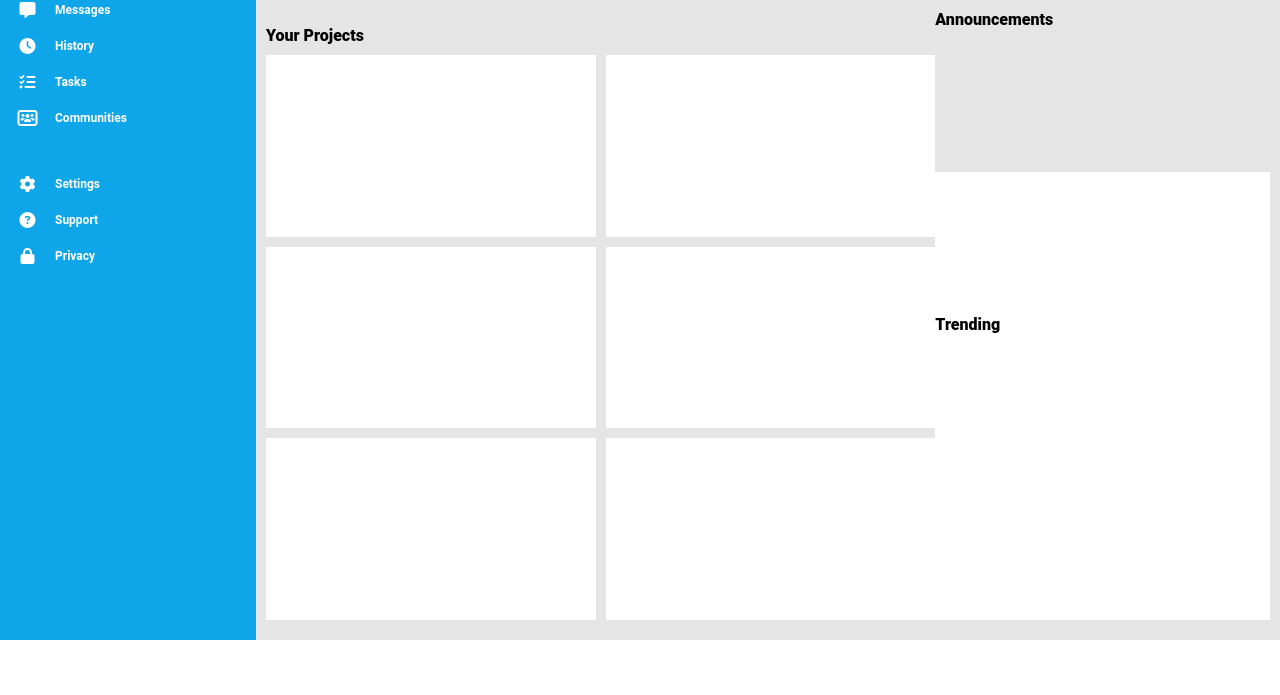
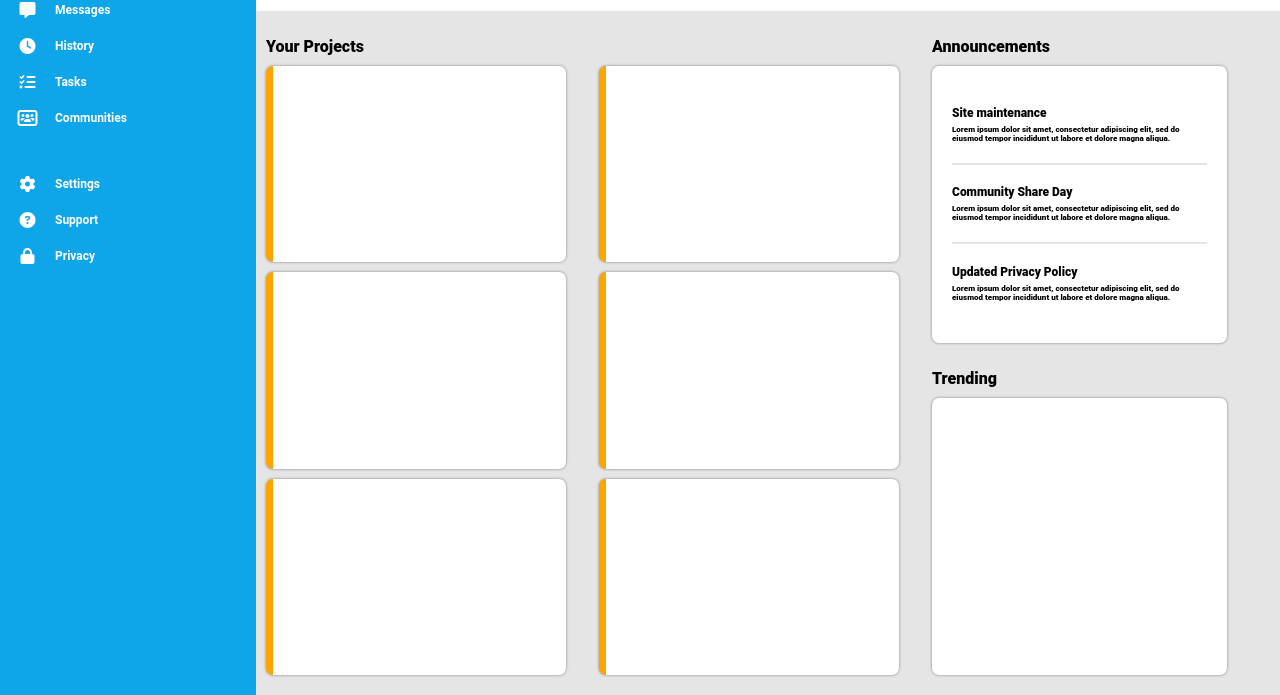
Before and after one commit to ivanf-12/admin-dashboard, a plain HTML site: page index.html in a window 1280 px wide. Shown: the part 160-855 px from the top of the page. Before the commit the page ends 800 px from the top, so only its background shows below. Drawn offline with Linux system fonts and the light colour scheme.

Commit message:
finish "announcements" section

```diff
--- a/index.html
+++ b/index.html
@@ -100,7 +100,26 @@
     <div class="right-main">
       <div class="announcements-container">
         <p class="announcements">Announcements</p>
-        <div class="announcements-box"></div>
+        <div class="announcements-box">
+          <div class="announcements-small first">
+            <p class="small-title">Site maintenance</p>
+            <p class="small-paragraph">Lorem ipsum dolor sit amet, consectetur
+            adipiscing elit, sed do eiusmod tempor incididunt ut labore et
+            dolore magna aliqua.</p>
+          </div>
+          <div class="announcements-small second">
+            <p class="small-title">Community Share Day</p>
+            <p class="small-paragraph">Lorem ipsum dolor sit amet, consectetur
+              adipiscing elit, sed do eiusmod tempor incididunt ut labore et
+              dolore magna aliqua.</p>
+          </div>
+          <div class="announcements-small">
+            <p class="small-title">Updated Privacy Policy</p>
+            <p class="small-paragraph">Lorem ipsum dolor sit amet, consectetur
+              adipiscing elit, sed do eiusmod tempor incididunt ut labore et
+              dolore magna aliqua.</p>
+          </div>
+        </div>
       </div>
       <div class="trending-container">
         <p class="trending">Trending</p>
--- a/styles.css
+++ b/styles.css
@@ -181,7 +181,8 @@ body {
   background: #e5e5e5;
   display: grid;
   grid-template-columns: 2fr 1fr;
-  padding: 10px 10px 20px 10px;
+  padding: 10px 20px 20px 10px;
+  gap: 10px;
 }
 
 .left-main {
@@ -204,13 +205,57 @@ body {
 .right-main {
   display: grid;
   grid-template-rows: repeat(2, 1fr);
+  gap: 10px;
 }
 
 .announcements-container, .trending-container {
   display: grid;
-  grid-template-rows: 35px, 1fr;
+  grid-template-rows: 35px 1fr;
+  gap: 10px;
 }
 
-.announcements-box, .trending-container {
-  background: white
+.announcements, .trending {
+  display: grid;
+  align-items: end;
 }
+
+.announcements-box, .trending-box {
+  background: white;
+  width: 90%;
+}
+
+.card, .announcements-box, .trending-box {
+  border-radius: 7px;
+  box-shadow: 0px 0px 3px gray;
+  max-width: 300px;
+}
+
+.card {
+  border-left: 7px solid orange;
+}
+
+.announcements-box {
+  display: grid;
+  grid-template-rows: repeat(3, 1fr);
+  padding: 20px;
+  align-items: center;
+}
+
+.announcements-small {
+  padding: 20px 0px;
+  display: grid;
+  align-content: start;
+}
+
+.first, .second {
+  border-bottom: 2px solid #e5e5e5;
+}
+
+.small-title {
+  font-size: 0.75rem;
+  margin-bottom: 5px;
+}
+
+.small-paragraph {
+  font-size: 0.5rem;
+}
```
